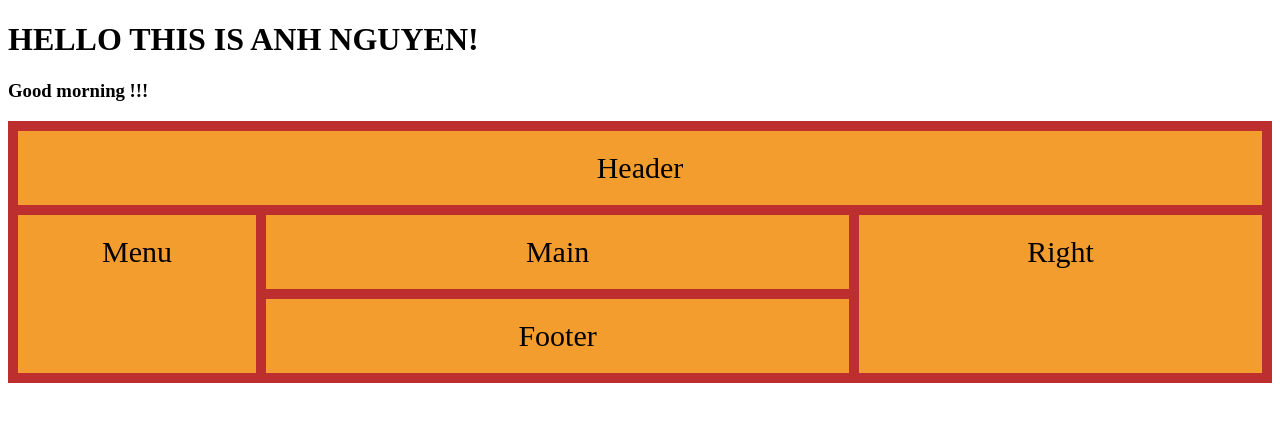
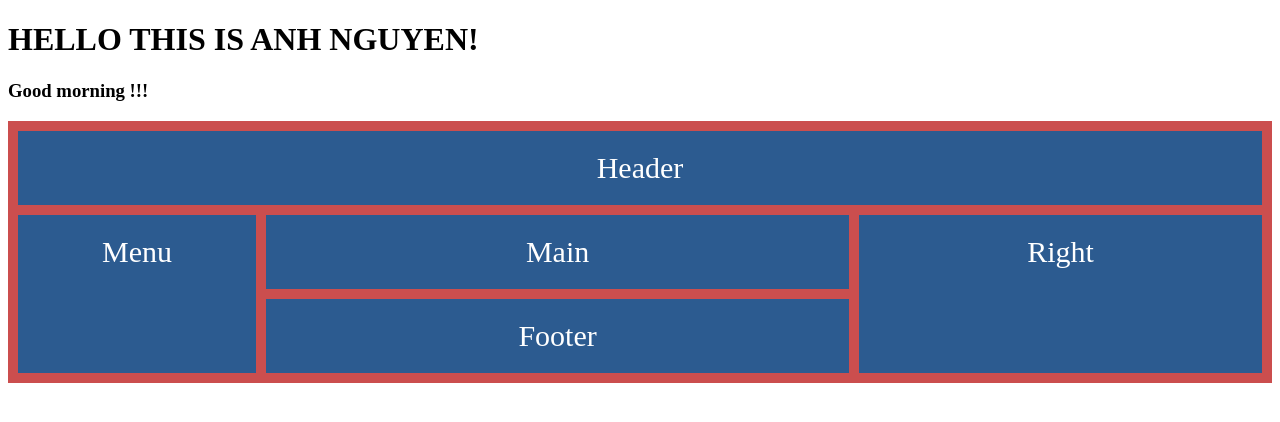
Before and after one commit to suhao2605/suhao2605.github.io, a plain HTML site: page index.html in a window 1280 px wide. Drawn offline with Linux system fonts and the light colour scheme.

Commit message:
Update index.html

```diff
--- a/index.html
+++ b/index.html
@@ -16,16 +16,16 @@
     'menu main main main right right'
     'menu footer footer footer right right';
   gap: 10px;
-  background-color: #bd2e2e;
+  background-color: #cb4e4e;
   padding: 10px;
 }
 
 .grid-container * {
-  background-color: rgba(255, 186, 47, 0.8);
-;
+  background-color: rgba(6, 94, 161, 0.8);;
   text-align: center;
   padding: 20px 0;
   font-size: 30px;
+    color: white;
 }
 </style>
 </head>
```
